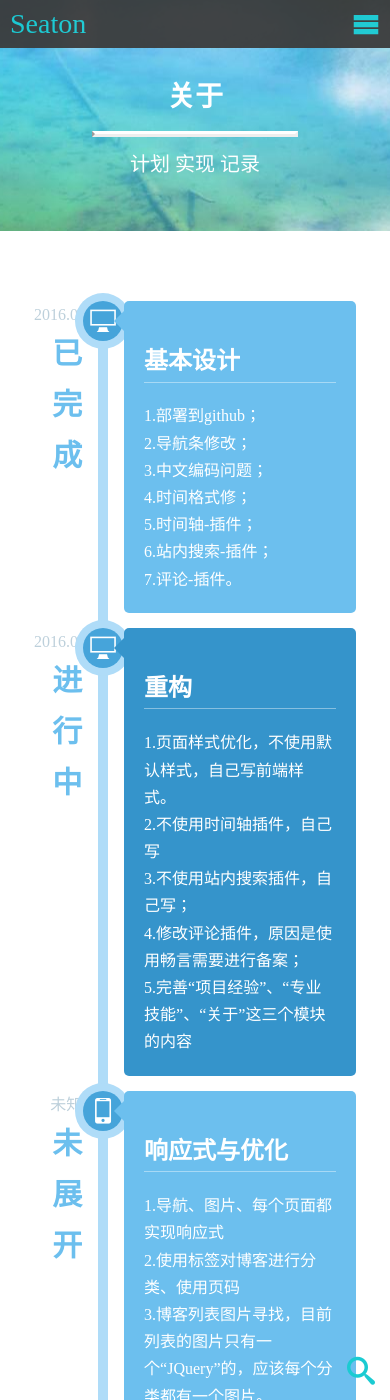
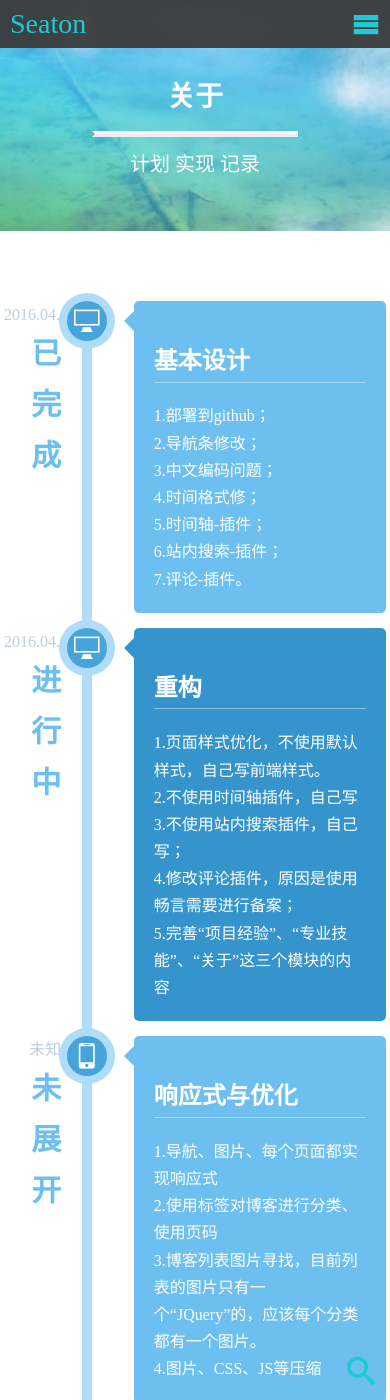
Before and after one commit to myCommonJS/yexiaodong.github.io, a Jekyll site: the page built from 09_about.html, in a window 390 px wide and 1400 px high. Built offline with Jekyll 4.4.1, drawn with Linux system fonts in a browser that asks for light colours; nearby versions of some CDN libraries; some web fonts are replaced; library files that are not in the unit come from our copies.

Commit message:
移动化时间轴

```diff
--- a/css/seaton.css
+++ b/css/seaton.css
@@ -367,6 +367,12 @@ pre{
         display:block;
     }
     /*重写*/
+    .sjz-ul{
+        margin:0;
+    }
+    .sjz-label{
+        margin:0 0 15px 34%
+    }
     /*博客列表*/
     .article-main,.section-main{
         width:98%;
```
